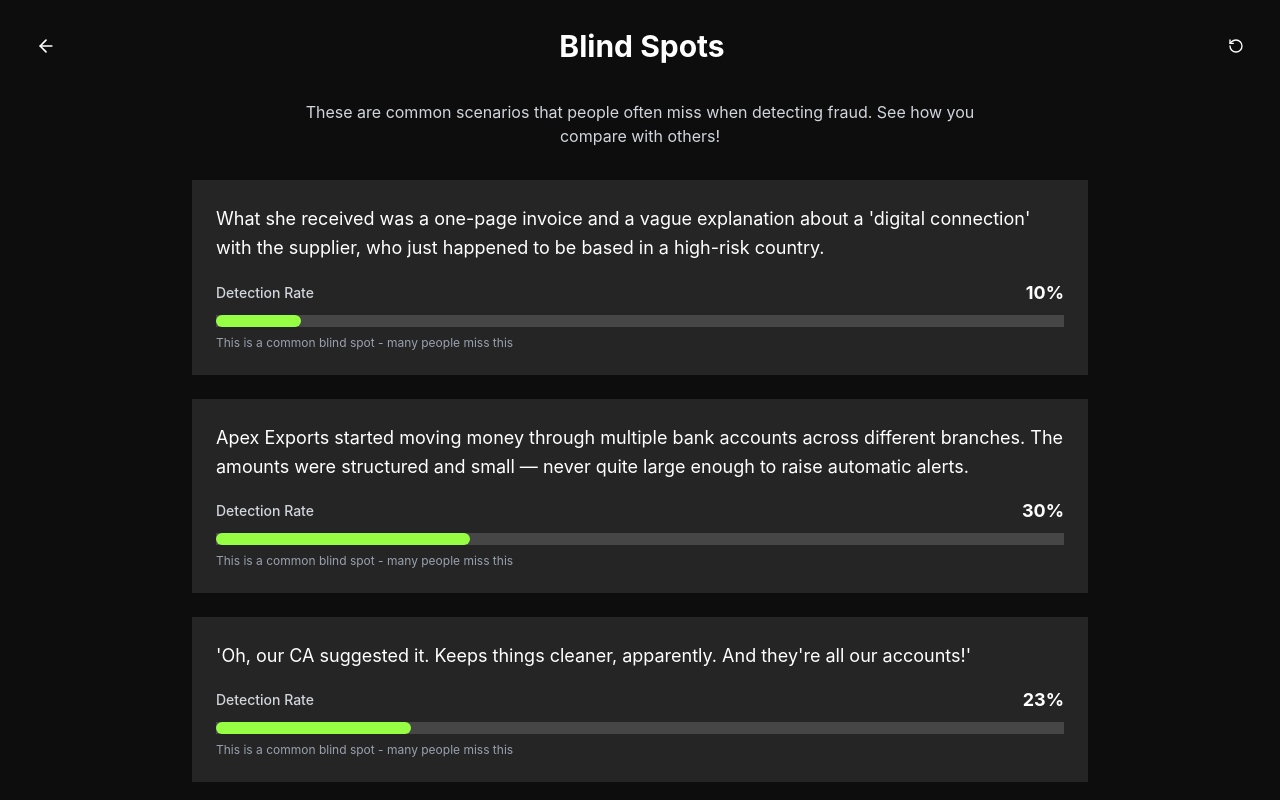
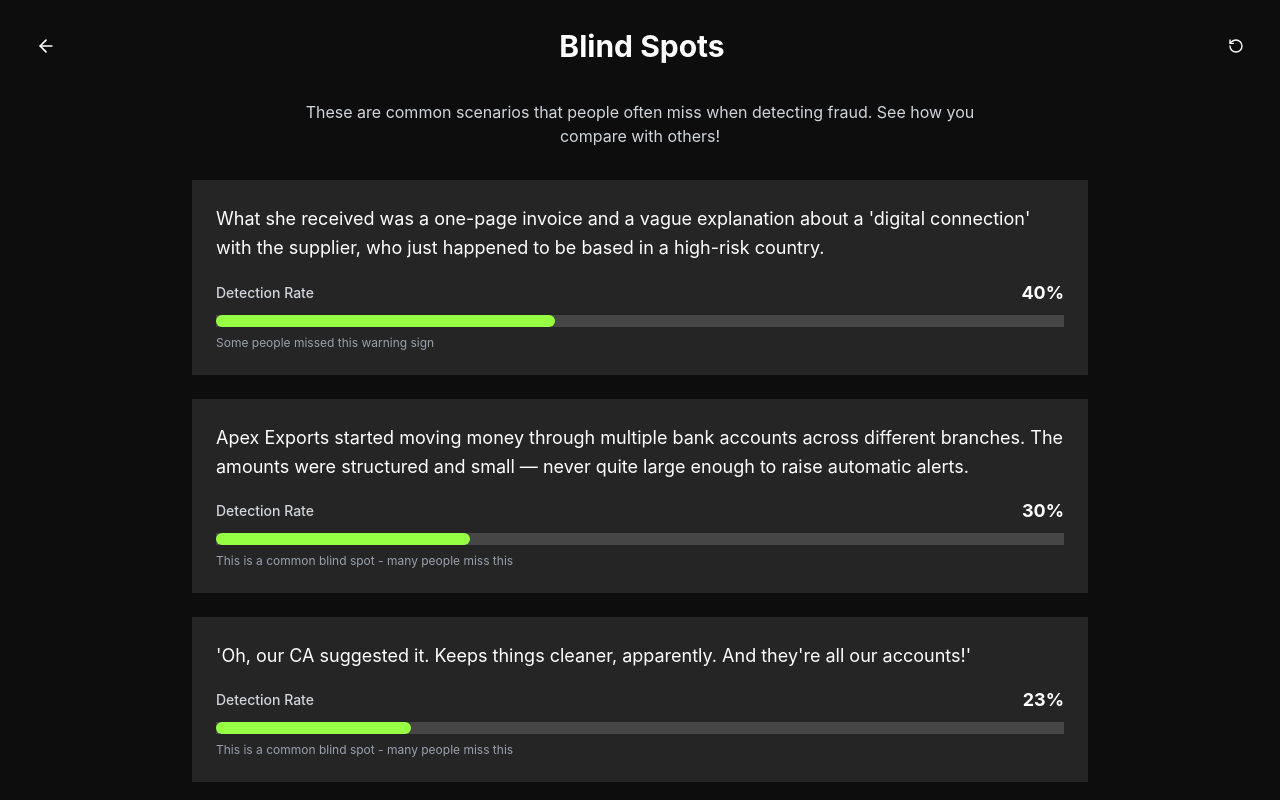
Before and after one commit to schoolsharks/fraud-meter, a React (Vite) app: page /blind-spots in a window 1280 px wide. Shown: the top 800 px of the page. Built offline with nearby package versions, Linux system fonts and the light colour scheme.

Commit message:
Numbers update

```diff
--- a/src/data/gameTexts.ts
+++ b/src/data/gameTexts.ts
@@ -132,7 +132,7 @@ export const gameTexts: TextItem[] = [
       "What she received was a one-page invoice and a vague explanation about a 'digital connection' with the supplier, who just happened to be based in a high-risk country.",
     clickable: true,
     isFraud: true,
-    percentage:10
+    percentage:40
   },
   {
     id: 20,
@@ -201,7 +201,7 @@ export const gameTexts: TextItem[] = [
       "'We like to pay extra to avoid hassle,' Aryan joked. 'Premium peace of mind.'",
     clickable: true,
     isFraud: true,
-    percentage:18
+    percentage:60
   },
   {
     id: 30,
@@ -284,7 +284,6 @@ export const gameTexts: TextItem[] = [
     content: "And unrelated third-party remittances",
     clickable: false,
     isFraud: false,
-    percentage:24
   },
   {
     id: 43,
```
